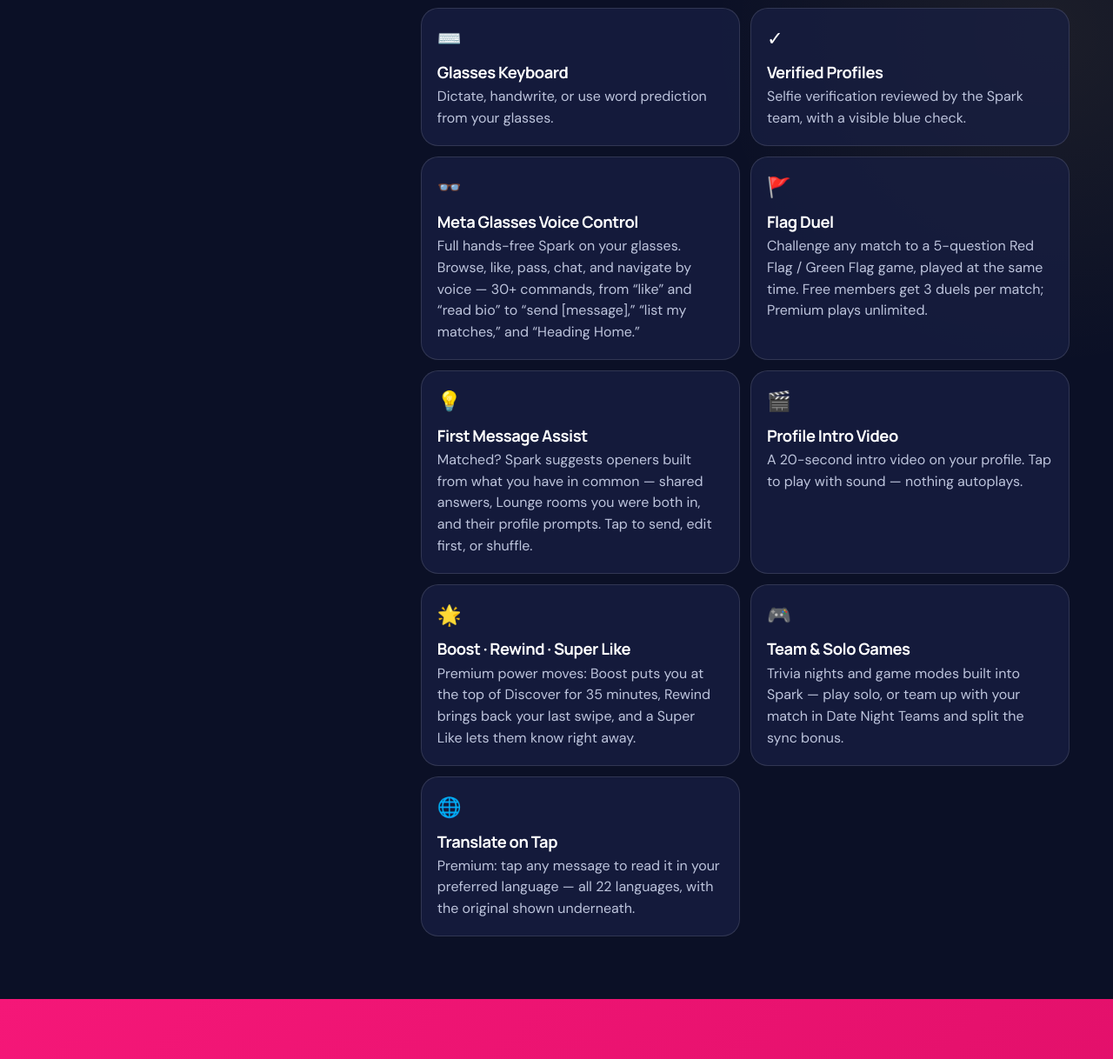
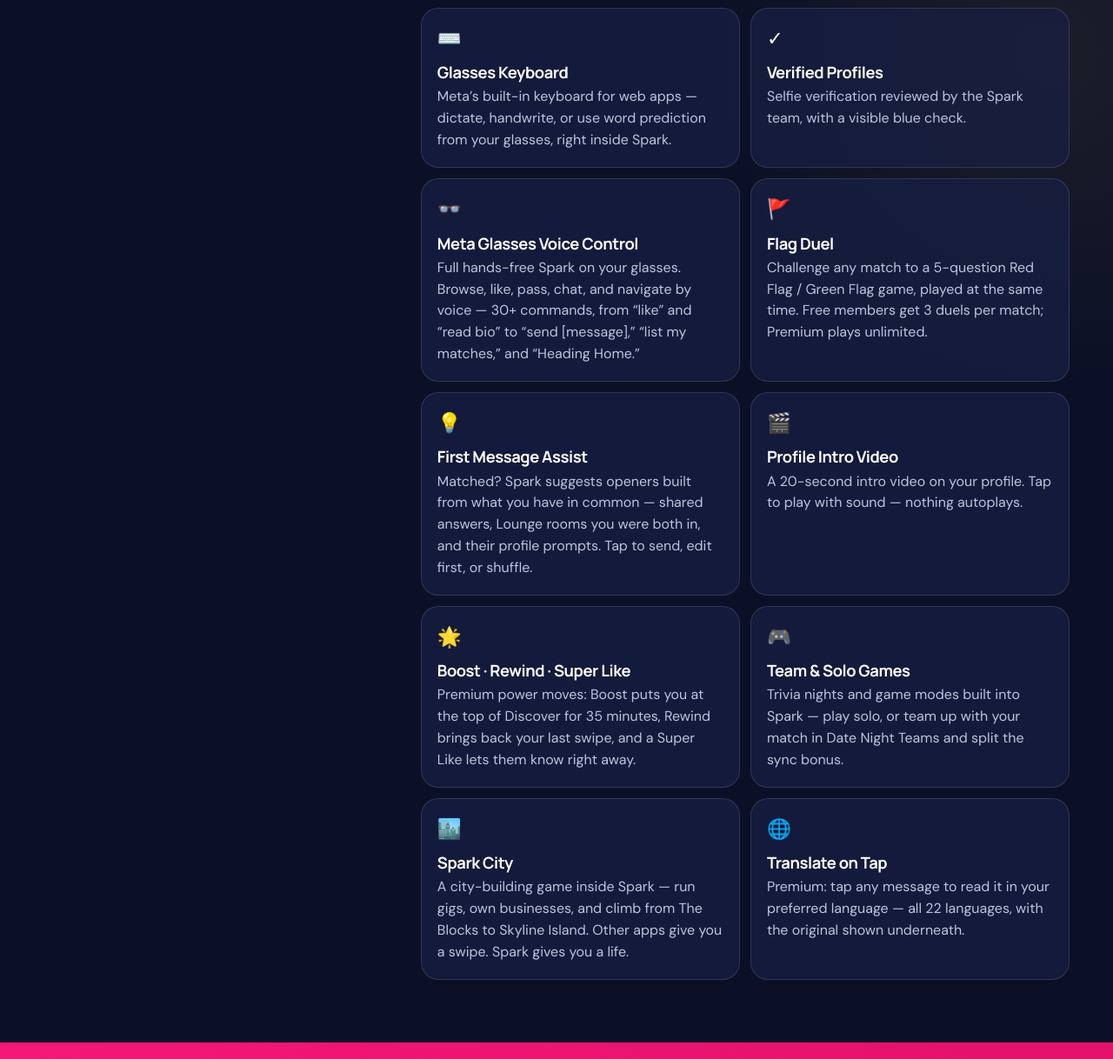
Before and after one commit to shayno3/spark-about, a plain HTML site: page index.html in a window 1280 px wide. Shown: the part 3733-4951 px from the top of the page at 87% size. Drawn offline with Linux system fonts and the light colour scheme.

Commit message:
About page: add Spark City card; Glasses Keyboard card now credits Meta built-in keyboard

```diff
--- a/index.html
+++ b/index.html
@@ -367,7 +367,7 @@
           <article class="feature-card reveal"><span class="emoji" aria-hidden="true">📍</span><h3>Nearby</h3><p>See who’s around you right now.</p></article>
           <article class="feature-card reveal"><span class="emoji" aria-hidden="true">⚡</span><h3>Spark Score</h3><p>Your Fire rating from how others rate your profile, with a hot streak and a weekly chart.</p></article>
 <article class="feature-card reveal"><span class="emoji" aria-hidden="true">💬</span><h3>Chatrooms</h3><p>The Lava Lounge: 9 themed rooms inside Spark. Meet in the conversation before you match.</p></article>
-          <article class="feature-card reveal"><span class="emoji" aria-hidden="true">⌨️</span><h3>Glasses Keyboard</h3><p>Dictate, handwrite, or use word prediction from your glasses.</p></article>
+          <article class="feature-card reveal"><span class="emoji" aria-hidden="true">⌨️</span><h3>Glasses Keyboard</h3><p>Meta’s built-in keyboard for web apps — dictate, handwrite, or use word prediction from your glasses, right inside Spark.</p></article>
           <article class="feature-card reveal"><span class="emoji" aria-hidden="true">✓</span><h3>Verified Profiles</h3><p>Selfie verification reviewed by the Spark team, with a visible blue check.</p></article>
           <article class="feature-card reveal"><span class="emoji" aria-hidden="true">👓</span><h3>Meta Glasses Voice Control</h3><p>Full hands-free Spark on your glasses. Browse, like, pass, chat, and navigate by voice — 30+ commands, from “like” and “read bio” to “send [message],” “list my matches,” and “Heading Home.”</p></article>
           <article class="feature-card reveal"><span class="emoji" aria-hidden="true">🚩</span><h3>Flag Duel</h3><p>Challenge any match to a 5-question Red Flag / Green Flag game, played at the same time. Free members get 3 duels per match; Premium plays unlimited.</p></article>
@@ -375,6 +375,7 @@
           <article class="feature-card reveal"><span class="emoji" aria-hidden="true">🎬</span><h3>Profile Intro Video</h3><p>A 20-second intro video on your profile. Tap to play with sound — nothing autoplays.</p></article>
           <article class="feature-card reveal"><span class="emoji" aria-hidden="true">🌟</span><h3>Boost · Rewind · Super Like</h3><p>Premium power moves: Boost puts you at the top of Discover for 35 minutes, Rewind brings back your last swipe, and a Super Like lets them know right away.</p></article>
           <article class="feature-card reveal"><span class="emoji" aria-hidden="true">🎮</span><h3>Team &amp; Solo Games</h3><p>Trivia nights and game modes built into Spark — play solo, or team up with your match in Date Night Teams and split the sync bonus.</p></article>
+          <article class="feature-card reveal"><span class="emoji" aria-hidden="true">🏙️</span><h3>Spark City</h3><p>A city-building game inside Spark — run gigs, own businesses, and climb from The Blocks to Skyline Island. Other apps give you a swipe. Spark gives you a life.</p></article>
           <article class="feature-card reveal"><span class="emoji" aria-hidden="true">🌐</span><h3>Translate on Tap</h3><p>Premium: tap any message to read it in your preferred language — all 22 languages, with the original shown underneath.</p></article>
         </div>
       </div>
```
